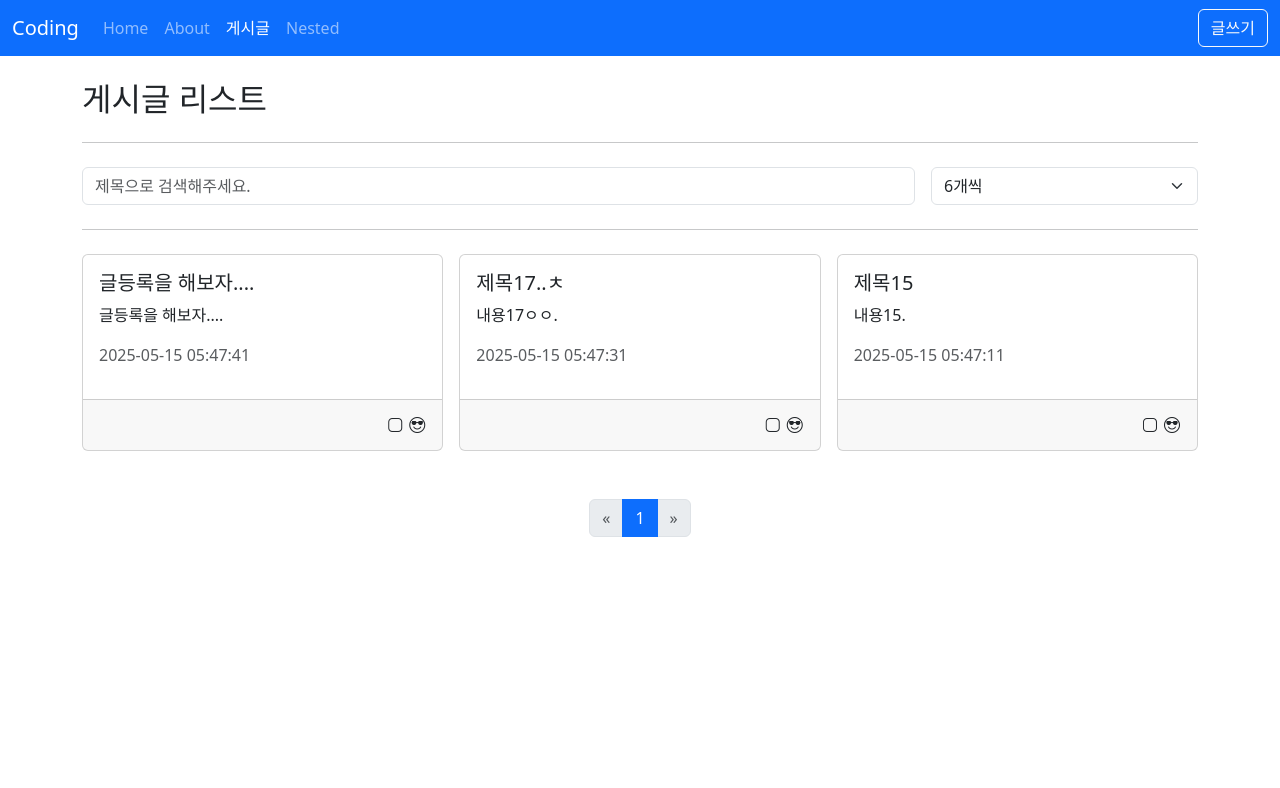
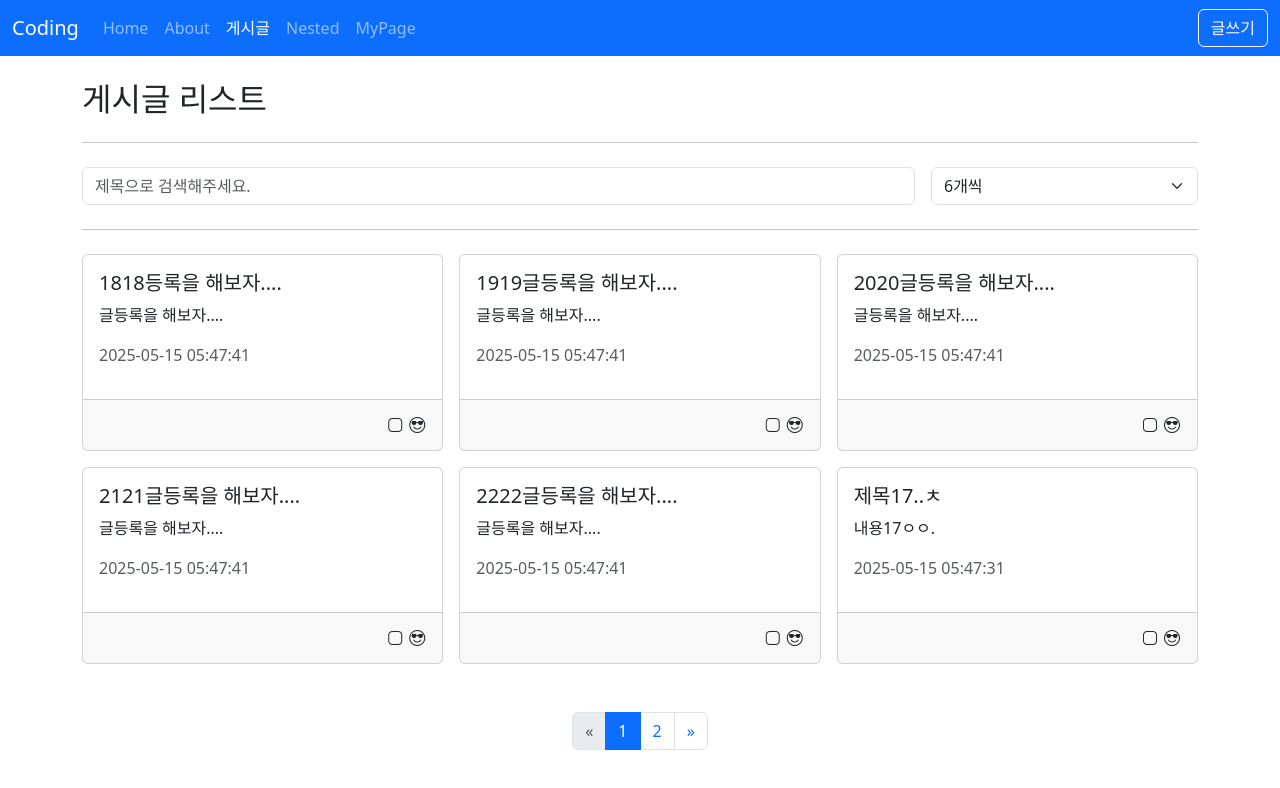
Before and after one commit to inpa12/vue3-post, a Vue app: page /posts in a window 1280 px wide. Shown: the top 788 px of the page. Built offline with nearby package versions, Linux system fonts and the light colour scheme; data requests are answered from the project's data file.

Commit message:
20250519-01

```diff
--- a/db.json
+++ b/db.json
@@ -2,7 +2,7 @@
   "posts": [
     {
       "title": "제목15",
-      "content": "내용15.",
+      "content": "우리나라의 애국가 제3절은 아름다운 가을 하늘을 그려 다음과 같이 시작한다. '가을 하늘 공활한데 높고 구름없이~ 밝은 달은 우리 가슴 일편단심일세~.' 그런데 우리는 애국가 제3절을 노래 부르면서도 '공활'(空豁)이라는 말이 무슨 뜻인지 잘 모른다. 물론 애국가 가사가 지어진 지 100년이 지나 '공활'이라는 단어는 현재 우리가 사용하지 않는 죽은 언어(死語)가 되었다. 공활은 한자로 빌 공(空), 활달할 활(豁)이다. 공활은 텅 비어 있지만 활달하여 생기 있고 힘차며 시원하다는 뜻이다. 가을 하늘이 공활하다는 것은 비록 하늘이 텅 비어 고요하지만 확 트여서 생기 있고 힘차게 살아 있다는 것이다. 애국가의 작사자는 우리의 가을 하늘을 닮은 이러한 공활한 마음",
       "createdAt": 1747288031663,
       "id": 15
     },
@@ -13,10 +13,34 @@
       "id": 17
     },
     {
-      "title": "글등록을 해보자....",
+      "title": "1818등록을 해보자....",
       "content": "글등록을 해보자....",
       "createdAt": 1747288061663,
       "id": 18
+    },
+    {
+      "title": "1919글등록을 해보자....",
+      "content": "글등록을 해보자....",
+      "createdAt": 1747288061663,
+      "id": 19
+    },
+    {
+      "title": "2020글등록을 해보자....",
+      "content": "글등록을 해보자....",
+      "createdAt": 1747288061663,
+      "id": 20
+    },
+    {
+      "title": "2121글등록을 해보자....",
+      "content": "글등록을 해보자....",
+      "createdAt": 1747288061663,
+      "id": 21
+    },
+    {
+      "title": "2222글등록을 해보자....",
+      "content": "글등록을 해보자....",
+      "createdAt": 1747288061663,
+      "id": 22
     }
   ]
 }
--- a/src/components/posts/PostItem.vue
+++ b/src/components/posts/PostItem.vue
@@ -1,7 +1,7 @@
 <template>
   <AppCard>
-    <h5 class="card-title">{{ title }}</h5>
-    <p class="card-text">
+    <h5 class="card-title text-truncate">{{ title }}</h5>
+    <p class="card-text text-truncate">
       {{ content }}
     </p>
     <p class="text-muted">{{ createdDate }}</p>
--- a/src/layouts/TheHeader.vue
+++ b/src/layouts/TheHeader.vue
@@ -2,7 +2,7 @@
   <header>
     <nav class="navbar navbar-expand-sm navbar-dark bg-primary">
       <div class="container-fluid">
-                <a class="navbar-brand" href="#">Coding</a>
+        <router-link class="navbar-brand" to="/">Coding</router-link>
         <button
           class="navbar-toggler"
           type="button"
@@ -17,30 +17,23 @@
         <div class="collapse navbar-collapse" id="navbarSupportedContent">
           <ul class="navbar-nav me-auto">
             <li class="nav-item">
-                            <router-link class="nav-link" active-class="active" to="/"
-                                >Home</router-link
-                            >
+              <router-link class="nav-link" active-class="active" to="/">Home</router-link>
             </li>
             <li class="nav-item">
-                            <router-link class="nav-link" active-class="active" to="/about"
-                                >About</router-link
-                            >
+              <router-link class="nav-link" active-class="active" to="/about">About</router-link>
             </li>
             <li class="nav-item">
-                            <router-link class="nav-link" active-class="active" to="/posts"
-                                >게시글</router-link
-                            >
+              <router-link class="nav-link" active-class="active" to="/posts">게시글</router-link>
             </li>
             <li class="nav-item">
-                            <router-link class="nav-link" active-class="active" to="/nested"
-                                >Nested</router-link
-                            >
+              <router-link class="nav-link" active-class="active" to="/nested">Nested</router-link>
+            </li>
+            <li class="nav-item">
+              <router-link class="nav-link" active-class="active" to="/my">MyPage</router-link>
             </li>
           </ul>
           <div class="d-flex">
-                        <button class="btn btn-outline-light" type="button" @click="goPage">
-                            글쓰기
-                        </button>
+            <button class="btn btn-outline-light" type="button" @click="goPage">글쓰기</button>
           </div>
         </div>
       </div>
--- a/src/router/index.js
+++ b/src/router/index.js
@@ -10,6 +10,7 @@ import NestedView from '@/views/nested/NestedView.vue'
 import NestedOneView from '@/views/nested/NestedOneView.vue'
 import NestedTwoView from '@/views/nested/NestedTwoView.vue'
 import NestedHomeView from '@/views/nested/NestedHomeView.vue'
+import MyPage from '@/views/MyPage.vue'
 
 const routes = [
   {
@@ -70,7 +71,27 @@ const routes = [
       },
     ],
   },
+  {
+    path: '/my',
+    name: 'MyPage',
+    component: MyPage,
+    beforeEnter: [removeQueryString],
+    // beforeEnter: (to, from) => {
+    //   // console.log('to:', to)
+    //   // console.log('from:', from)
+    //   // return { name: 'Home' }
+    //   if (Object.keys(to.query).length > 0) {
+    //     return { path: to.path, query: {} }
+    //   }
+    // },
+  },
 ]
+
+function removeQueryString(to) {
+  if (Object.keys(to.query).length > 0) {
+    return { path: to.path, query: {} }
+  }
+}
 
 const router = createRouter({
   history: createWebHistory(),
@@ -78,4 +99,15 @@ const router = createRouter({
   routes,
 })
 
+// router.beforeEach((to, from) => {
+//   console.log('to: ', to)
+//   console.log('from: ', from)
+//   if (to.name === 'MyPage') {
+//     // router.push({name: 'Home'})
+//     //return false
+//     //return { name: 'Home' }
+//     return '/posts'
+//   }
+// })
+
 export default router
--- /dev/null
+++ b/src/views/MyPage.vue
@@ -0,0 +1,10 @@
+<template>
+  <div>
+    <h2>MyPage</h2>
+    <hr />
+  </div>
+</template>
+
+<script setup></script>
+
+<style lang="scss" scoped></style>
--- a/src/views/posts/PostDetailView.vue
+++ b/src/views/posts/PostDetailView.vue
@@ -38,7 +38,7 @@
 </template>
 
 <script setup>
-import { useRouter } from 'vue-router'
+import { onBeforeRouteLeave, onBeforeRouteUpdate, useRouter } from 'vue-router'
 import { useAlert } from '@/composables/alert'
 import { useAxios } from '@/hooks/useAxios'
 import { computed, toRefs } from 'vue'
@@ -82,6 +82,20 @@ const remove = async () => {
 }
 const goListPage = () => router.push({ name: 'PostList' })
 const goEditPage = () => router.push({ name: 'PostEdit', params: { id: props.id } })
+
+onBeforeRouteUpdate(() => {
+  console.log('onBeforeRouteUpdate')
+})
+onBeforeRouteLeave(() => {
+  console.log('onBeforeRouteLeave')
+})
+</script>
+<script>
+export default {
+  beforeRouteEnter() {
+    console.log('beforeRouteEnter')
+  },
+}
 </script>
 
 <style lang="scss" scoped></style>
--- a/src/views/posts/PostListView.vue
+++ b/src/views/posts/PostListView.vue
@@ -3,7 +3,11 @@
     <h2>게시글 리스트</h2>
     <hr class="my-4" />
 
-    <PostFilter v-model:title="params.title_like" :limit="params._limit" />
+    <PostFilter
+      v-model:title="params.title_like"
+      :limit="params._limit"
+      @update:limit="changeLimit"
+    />
 
     <hr class="my-4" />
 
@@ -11,8 +15,12 @@
 
     <AppError v-else-if="error" :message="error.message" />
 
+    <template v-else-if="!isExist">
+      <p class="text-center py-4 text-muted">No Results</p>
+    </template>
+
     <template v-else>
-      <AppGrid :items="posts">
+      <AppGrid :items="posts" col-class="col-12 col-md-6 col-lg-4">
         <template v-slot="{ item }">
           <PostItem
             :title="item.title"
@@ -71,8 +79,12 @@ const params = ref({
   _limit: 6,
   title_like: '',
 })
+const changeLimit = (value) => {
+  params.value._limit = value
+  params.value._page = 1
+}
 const { response, data: posts, error, loading } = useAxios('/posts', { params })
-
+const isExist = computed(() => posts.value && posts.value.length > 0)
 // pagination
 const totalCount = computed(() => response.value.headers['x-total-count'])
 const pageCount = computed(() => Math.ceil(totalCount.value / params.value._limit))
```
Lines whose indentation alone changed are shown as unchanged.
